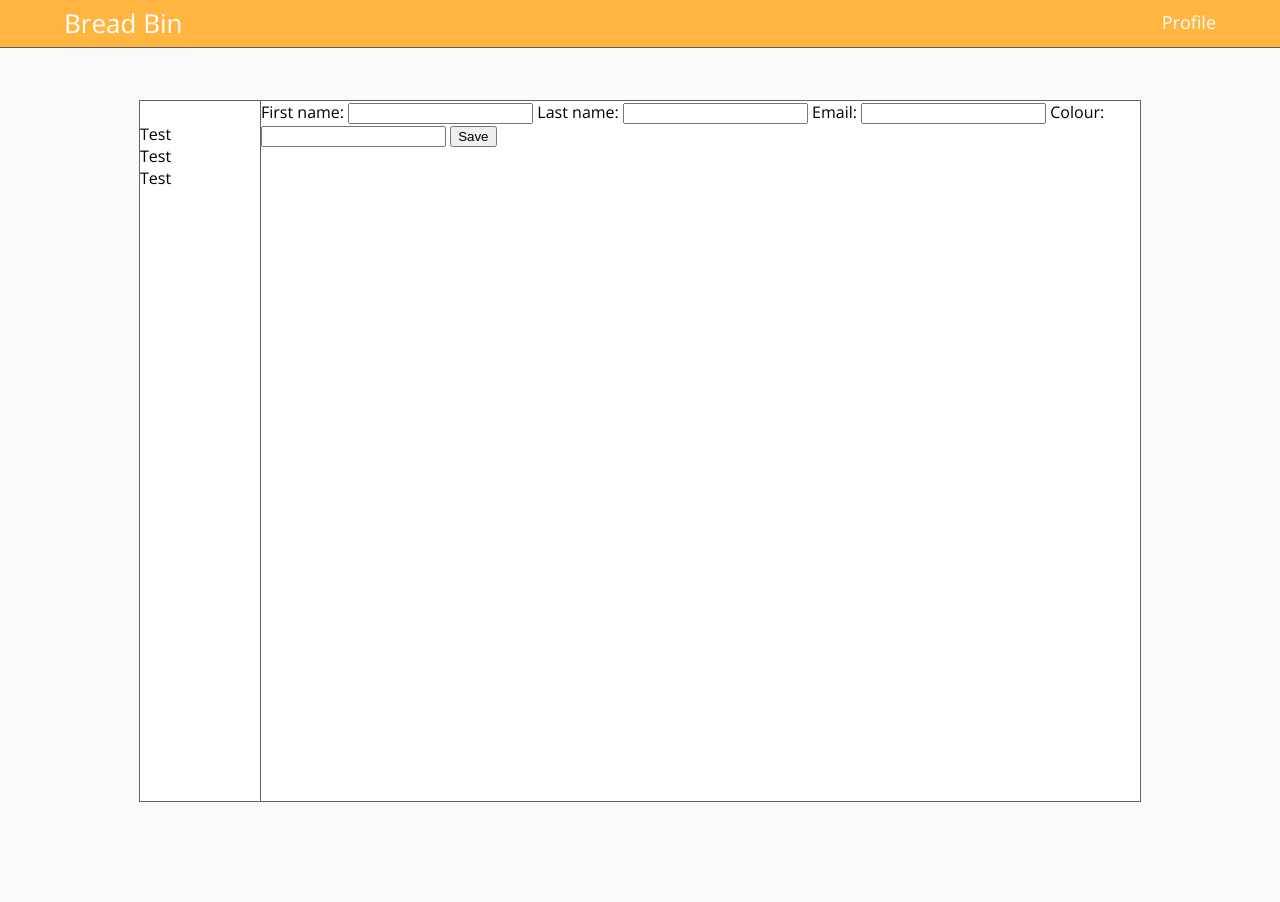
After one commit to Jamie932/Breadbin, a PHP site: page /settings.html in a window 1280 px wide. The commit adds this page. Run offline with PHP 8.4, Linux system fonts and the light colour scheme.

Commit message:
Settings reformat

```diff
--- a/css/main.css
+++ b/css/main.css
@@ -3,7 +3,7 @@ body {
     font-family: 'Open Sans', sans-serif;
 }
 
-ul {
+ul.nav {
     list-style-type: none;
     margin: 0;
     padding: 0;
@@ -11,7 +11,7 @@ ul {
     display: inline;
 }
 
-li {
+li.nav {
     padding-left: 35px;
     float:left;
 }
@@ -274,3 +274,38 @@ h5 {
 .usericoRecom {
        display: inline;
 }
+
+#settingsBox {
+    border-style: solid;
+    border-color: #616161;
+    border-width: 1px;
+    margin:100px  auto;
+    width:1000px;
+    height:700px;
+    position: relative;
+}
+
+.leftSettings {
+    border-right-style: solid;
+    border-right-color: #616161;
+    border-right-width: 1px;
+    float: left;
+    display: inline;
+    width: 120px;
+    height: 100%;
+    background-color: #fff;
+}
+
+ul.leftSettingsList {
+    list-style-type: none;
+    overflow: hidden;
+    display: inline
+}
+
+.rightSettings {
+    display: inline;
+    float: right;
+    background-color: #fff;
+    width: 879px;
+    height: 100%;
+}
--- a/main.php
+++ b/main.php
@@ -20,7 +20,8 @@
         <div class="left">
             <a href="main.php" class="navLinks">Bread Bin</a>
         </div>
-        <div class="right"
+        <div class="right">
+            <ul class="nav">
 
             <li>
                 <a class="navLinks" href="settings.php" >Profile</a>
--- /dev/null
+++ b/settings.html
@@ -0,0 +1,58 @@
+<?php
+    include 'php/init.php';
+?>
+<html>
+<head>
+    <title>Bread Bin</title>
+    <link href="css/main.css" rel="stylesheet" type="text/css">
+    <link href='http://fonts.googleapis.com/css?family=Open+Sans' rel='stylesheet' type='text/css'>
+    <script src="js/jquery-1.11.2.min.js"></script>
+    <script src="js/jquery.cookie.js"></script>
+    <script src="js/checkLogin.js"></script>
+</head>
+<body>
+    <div id="navbar">
+        <div class="left">
+            <a href="main.php" class="navLinks">Bread Bin</a>
+        </div>
+        <div class="right">
+            <ul class="nav">
+
+            <li class="nav">
+                <a class="navLinks" href="settings.php" >Profile</a>
+            </li>
+
+            </ul>
+
+        </div>
+    </div>
+
+    <div id="settingsBox">
+        <div class="leftSettings">
+            <div class="listStyle">
+                <ul class="leftSettingsList">
+                    <li>Test</li>
+                    <li>Test</li>
+                    <li>Test</li>
+                </ul>
+            </div>
+        </div>
+
+        <div class="rightSettings">
+            <form action="php/ProfileUpdate.php" method="post">
+                First name:
+                    <input type="text" name="firstname">
+                Last name:
+                    <input type="text" name="lastname">
+                Email:
+                    <input type="text" name="email">
+                Colour:
+                    <input type="text" name="colour">
+                    <input type="submit" value="Save">
+
+            </form>
+        </div>
+    </div>
+
+</body>
+</html>
```
